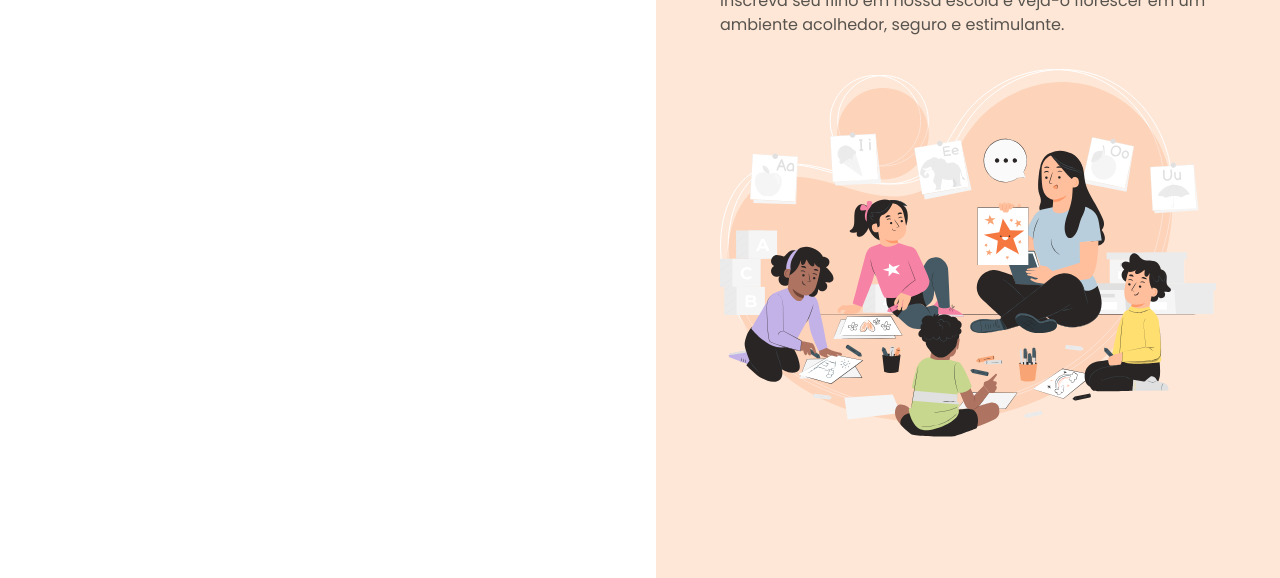
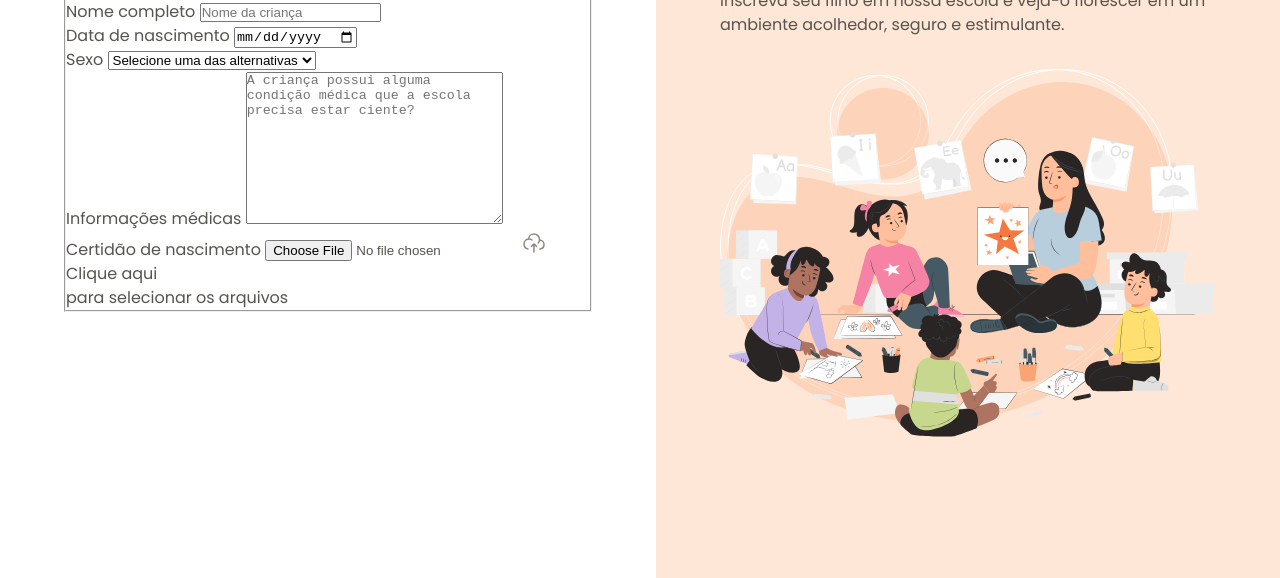
Before and after one commit to WendersonSantos00/projFormularioMatricula, a plain HTML site: page index.html in a window 1280 px wide. Shown: the part 222-800 px from the top of the page. Drawn offline with Linux system fonts and the light colour scheme.

Commit message:
iniciando formulário

```diff
--- a/index.html
+++ b/index.html
@@ -18,14 +18,72 @@
     <main>
       <div class="main-container">
         <div class="back">
+
           <img src="/assets/icons/arrow-left-02.svg" alt="seta para esquerda, icone voltar" />
           <span>Voltar</span>
+
         </div>
 
         <h1>Formulário de matrícula</h1>
         <p>Preencha os dados abaixo para matricular seu filho na escola de educação infantil Estrelas do Amanhã.</p>
 
       </div>
+
+      <form method="post" enctype="multipart/form-data">
+        <fieldset class="child-info">
+          <legend>Informações da criança</legend>
+
+          <div class="input-wrapper">
+            <label for="fullname">Nome completo</label>
+            <input
+              id="fullname"
+              name="fullname"
+              type="text"
+              placeholder="Nome da criança"
+              />
+          </div>
+
+          <div class="input-wrapper">
+            <label for="birth">Data de nascimento</label>
+            <input
+            id="birth"
+            name="birth"
+            type="date"
+            />
+          </div>
+
+          <div class="select-wrapper">
+            <label for="gender">Sexo</label>
+            <select name="gender" id="gender">
+              <option value="" disabled selected>Selecione uma das alternativas</option>
+              <option value="male">Masculino</option>
+              <option value="famale">Feminino</option>
+              <option value="na">Prefiro não responder</option>
+            </select>
+          </div>
+
+          <div class="textarea-wrapper">
+            <label for="medical-info">Informações médicas</label>
+            <textarea
+              name="medical-info"
+              id="medical-info"
+              cols="30" rows="10"
+              placeholder="A criança possui alguma condição médica que a escola precisa estar ciente?"
+              ></textarea>
+          </div>
+
+          <div class="droparea-wrapper">
+            <label for="brith-file">Certidão de nascimento</label>
+            <input type="file" name="brith-file" id="brith-file" />
+            <img src="assets/icons/cloud-upload.svg" alt="">
+            <p>
+              Clique aqui <br>
+              para selecionar os arquivos
+            </p>
+          </div>
+
+        </fieldset>
+      </form>
     </main>
 
     <aside>
```
